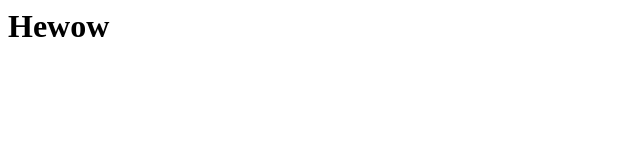
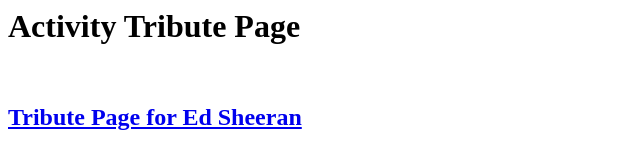
Before and after one commit to AlexCitrus/AvionSchool-Main-Course, a plain HTML site: page index.html in a window 1280 px wide. Shown: the whole page, without its empty margins (0-640 px from the left). Drawn offline with Linux system fonts and the light colour scheme.

Commit message:
added link for tribute page

```diff
--- a/index.html
+++ b/index.html
@@ -1 +1,3 @@
-<h1>Hewow</h1>
+<h1>Activity Tribute Page</h1> <br>
+
+<h2><a href = "Activity Tribute Page/TributePage.html">Tribute Page for Ed Sheeran</h2>
```
